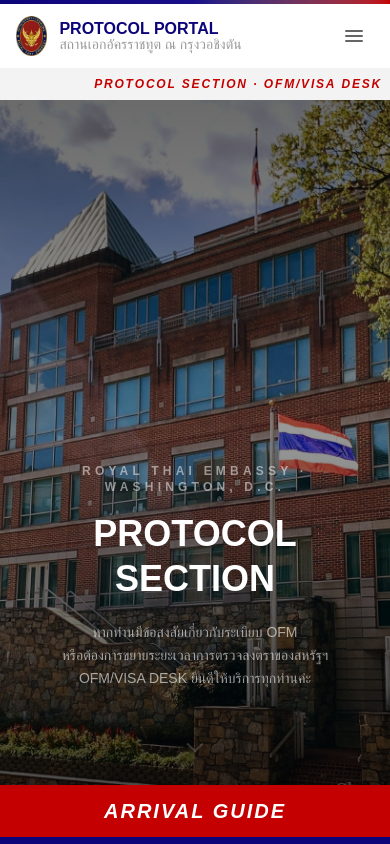
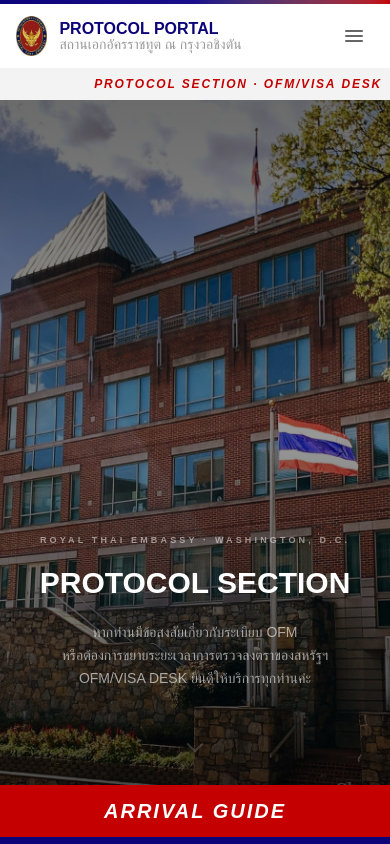
Before and after one commit to PollyYP/Emb_Protocol_Portal, a Next.js app: page / in a window 390 px wide. Shown: the top 844 px of the page. Built offline with nearby package versions, Linux system fonts and the light colour scheme; a web font is replaced by a local one.

Commit message:
adjust homepage font size and add visa and domestic worker menu to footer menu bar

```diff
--- a/app/components/Footer.tsx
+++ b/app/components/Footer.tsx
@@ -49,6 +49,9 @@
                 <li>
                   <Link href="/" className="text-xs lg:text-sm text-gray-700 transition hover:opacity-75">หน้าแรก</Link>
                 </li>
+                <li>
+                  <Link href="/visa" className="text-xs lg:text-sm text-gray-700 transition hover:opacity-75">วีซ่า</Link>
+                </li>
               </ul>
             </div>
 
@@ -59,6 +62,7 @@
                 <li className="text-[11px] font-semibold uppercase tracking-wider text-black/35">แจ้งความประสงค์</li>
                 <li><Link href="/arrival/noa" className="text-xs lg:text-sm text-gray-700 transition hover:opacity-75">Notification of Appointment</Link></li>
                 <li><Link href="/arrival/noc" className="text-xs lg:text-sm text-gray-700 transition hover:opacity-75">Notification of Change</Link></li>
+                <li><Link href="/arrival/domestic-worker" className="text-xs lg:text-sm text-gray-700 transition hover:opacity-75">Domestic Worker</Link></li>
                 <li className="pt-2 text-[11px] font-semibold uppercase tracking-wider text-black/35">คู่มือการมาถึง</li>
                 <li><Link href="/arrival/housing" className="text-xs lg:text-sm text-gray-700 transition hover:opacity-75">การหาที่พัก</Link></li>
                 <li><Link href="/arrival/ssn" className="text-xs lg:text-sm text-gray-700 transition hover:opacity-75">การขอมีเลข SSN</Link></li>
--- a/app/components/Hero2.tsx
+++ b/app/components/Hero2.tsx
@@ -59,10 +59,10 @@
           transition={{ duration: 0.8, ease: "easeOut" }}
           className="flex flex-col items-center"
         >
-          <p className="mb-4 text-xs font-semibold uppercase tracking-[0.35em] text-white/50">
+          <p className="mb-4 text-[9px] lg:text-xs font-semibold uppercase tracking-[0.35em] text-white/50">
             Royal Thai Embassy · Washington, D.C.
           </p>
-          <h1 className="text-4xl font-extrabold leading-tight text-white">
+          <h1 className="text-3xl lg:text-4xl font-extrabold leading-tight text-white">
             PROTOCOL SECTION
           </h1>
           <motion.p
```
